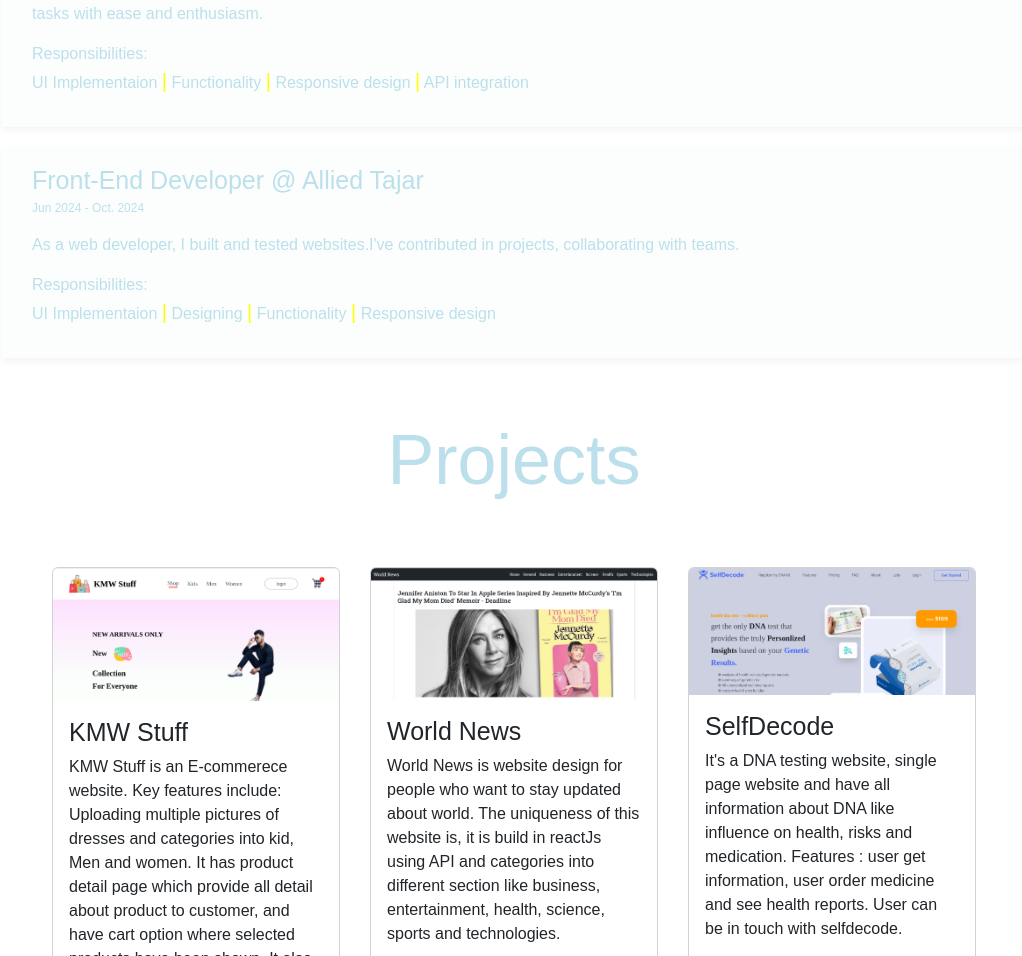
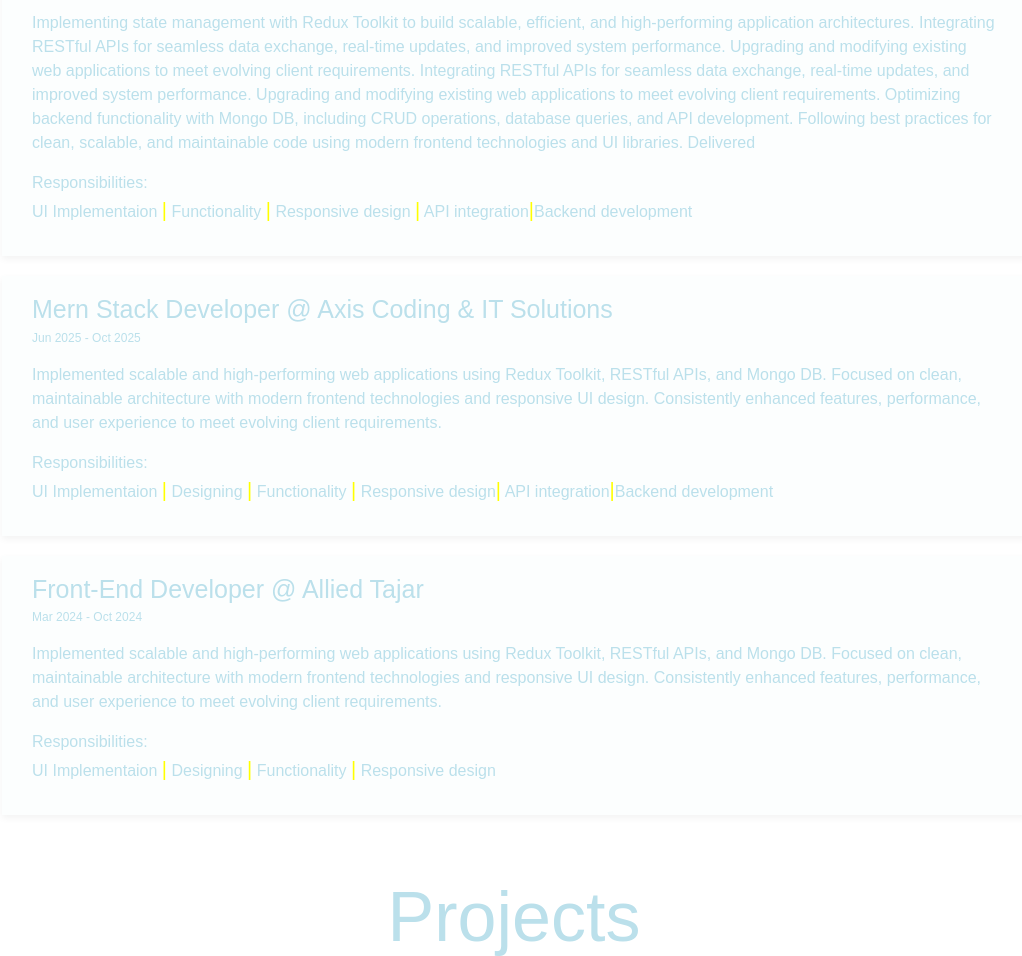
Before and after one commit to kamran-7775/portfolio, a plain HTML site: page index.html in a window 1280 px wide. Shown: the part 1200-2156 px from the top of the page, without its empty margins (126-1148 px from the left). Drawn offline with nearby package versions, Linux system fonts and the light colour scheme; a web font is replaced by a local one.

Commit message:
portfolio

```diff
--- a/index.html
+++ b/index.html
@@ -20,7 +20,7 @@
     integrity="sha384-0pUGZvbkm6XF6gxjEnlmuGrJXVbNuzT9qBBavbLwCsOGabYfZo0T0to5eqruptLy"
     crossorigin="anonymous"></script>
   <link rel="icon" href="./assets/favicon.png" type="image/x-icon" />
-  <title>Muhammad Hamza Ahmad</title>
+  <title>Kamran Ali</title>
 
 </head>
 
@@ -60,7 +60,7 @@
     <div style="width: 80%" class="m-auto" id="about_section">
       <div class="horizontalDivs d-flex flex-column flex-md-row-reverse justify-content-md-between">
         <div class="">
-          <img src="./assets/project/Hamza.png" alt="Girl in a jacket" class="profile_image mb-3" style="
+          <img src="./assets/project/Kamran.png" alt="Girl in a jacket" class="profile_image mb-3" style="
                 border-radius: 50%;
                 object-fit: cover;
                 object-position: top;
@@ -70,16 +70,20 @@
         </div>
         <div class="">
           <h1 class="text_light main_heading font_standard">
-            Hello World, I'm<br />
-            Muhammad Hamza Ahmad
+            Asslam Alikum, I'm<br />
+            Kamran Ali
           </h1>
         </div>
       </div>
       <div class="horizontalDivs">
         <p class="text_light primary_heading font_standard about_content " style="font-weight: 230">
-          Passionate Front-End Developer with one year of experience in building responsive interfaces and reusable
-          components.<br>Skilled in crafting user-centric designs and delivering solutions tailored to client
-          needs,<br>with a strong drive for continuous learning.
+          As a Web Developer, I build fast, responsive, and user-friendly applications using JavaScript,
+          Typescript,Nextjs,Nestjs
+          and React.js. I focus on writing clean, scalable code and designing intuitive interfaces with Tailwind CSS and
+          MUI. With
+          a strong emphasis on performance and cross-device compatibility, I’m passionate about learning new
+          technologies
+          and delivering seamless digital experiences.
         </p>
       </div>
     </div>
@@ -148,9 +152,9 @@
 
       <div class="my-2 col-4 col-sm-4 col-md-3 col-lg-3 all web">
         <div class="tech-image-wrapper img_wrapper">
-          <img loading="lazy" class="image-fluid" src="./assets/figma.png" alt="materialui" decoding="async" />
+          <img loading="lazy" class="image-fluid" src="./assets/nest.png" alt="materialui" decoding="async" />
           <p class="text_light font_standard secondary_heading m-0">
-            Figma
+            Nest.js
           </p>
         </div>
       </div>
@@ -173,15 +177,22 @@
             margin-bottom: 20px;
           ">
         <p class="text_light font_standard primary_heading m-0">
-          React Js Developer @ HPS SoftStudio
+          Mern Stack Developer @ VORDX Technalogies
         </p>
         <p class="text_light font_standard tertiary_heading">
-          Nov. 2024 - May 2025
+          Nov 2025 - Present
         </p>
         <p class="text_light font_standard secondary_heading">
-          As a web developer, I had contributed in projects and often collaborating as a team member. In React, I
-          confidently tackle
-          challenging tasks with ease and enthusiasm.
+          Implementing state management with Redux Toolkit to build scalable, efficient, and high-performing application
+          architectures.
+          Integrating RESTful APIs for seamless data exchange, real-time updates, and improved system performance.
+          Upgrading and modifying existing web applications to meet evolving client requirements. Integrating RESTful
+          APIs
+          for seamless data exchange, real-time updates, and improved system performance. Upgrading and modifying
+          existing web applications to meet evolving client requirements.
+          Optimizing backend functionality with Mongo DB, including CRUD operations, database queries, and API
+          development. Following best practices for clean, scalable, and maintainable code using modern frontend
+          technologies and UI libraries. Delivered
         </p>
         <p class="text_light font_standard secondary_heading m-0">
           Responsibilities:
@@ -191,7 +202,40 @@
           <span style="color: yellow; font-size: 20px">|</span> Functionality
           <span style="color: yellow; font-size: 20px">|</span> Responsive
           design <span style="color: yellow; font-size: 20px">|</span> API
-          integration
+          integration<span style="color: yellow; font-size: 20px">|</span>Backend
+          development
+
+        </p>
+      </div>
+      <div style="
+            padding: 15px 30px;
+            margin: 20px 0;
+            background-color: #bbe0eb0d;
+            -webkit-box-shadow: 0px 3px 7px #0000000d;
+          ">
+        <p class="text_light font_standard primary_heading m-0">
+          Mern Stack Developer @ Axis Coding & IT Solutions
+        </p>
+        <p class="text_light font_standard tertiary_heading">
+          Jun 2025 - Oct 2025
+        </p>
+        <p class="text_light font_standard secondary_heading">
+          Implemented scalable and high-performing web applications using Redux Toolkit, RESTful APIs, and
+          Mongo DB. Focused on clean, maintainable architecture with modern frontend technologies and
+          responsive UI design. Consistently enhanced features, performance, and user experience to meet
+          evolving client requirements.
+        </p>
+        <p class="text_light font_standard secondary_heading m-0">
+          Responsibilities:
+        </p>
+        <p class="text_light font_standard secondary_heading">
+          UI Implementaion
+          <span style="color: yellow; font-size: 20px">|</span> Designing
+          <span style="color: yellow; font-size: 20px">|</span> Functionality
+          <span style="color: yellow; font-size: 20px">|</span> Responsive
+          design<span style="color: yellow; font-size: 20px">|</span> API
+          integration<span style="color: yellow; font-size: 20px">|</span>Backend
+          development
 
         </p>
       </div>
@@ -204,11 +248,13 @@
           Front-End Developer @ Allied Tajar
         </p>
         <p class="text_light font_standard tertiary_heading">
-          Jun 2024 - Oct. 2024
+          Mar 2024 - Oct 2024
         </p>
         <p class="text_light font_standard secondary_heading">
-          As a web developer, I built and tested websites.I've contributed in projects,
-          collaborating with teams.
+          Implemented scalable and high-performing web applications using Redux Toolkit, RESTful APIs, and
+          Mongo DB. Focused on clean, maintainable architecture with modern frontend technologies and
+          responsive UI design. Consistently enhanced features, performance, and user experience to meet
+          evolving client requirements.
         </p>
         <p class="text_light font_standard secondary_heading m-0">
           Responsibilities:
@@ -235,16 +281,18 @@
             width: 100%; */
           " class="m-auto d-flex flex-wrap row-gap-3 contact_section justify-content-center align-items-stretch">
         <div class="card project_card">
-          <img class="card-img-top" src="./assets/project/KMW.png" alt="Card image cap" />
+          <img class="card-img-top" src="./assets/Appoint.png" alt="Card image cap" />
           <div class="card-body">
             <h5 class="card-title primary_heading font_standard" style="font-weight: 500">
-              KMW Stuff
+              Appointment SaaS Platform
             </h5>
             <p class="card-text secondary_heading font_standard">
-              KMW Stuff is an E-commerece website. Key features include: Uploading multiple pictures of dresses and
-              categories into kid, Men and women. It has product detail page which provide all detail about product to
-              customer, and have cart option where selected products have been shown. It also shows calculated price and
-              checkout receipt.
+              Currently working at Vordx Technologies on a real-world production-level project titled “Appointment
+              SaaS”.
+              The platform is designed to manage business-wise campaigns, leads, and appointments using live Real APIs.
+              Actively involved in API integration using typescript, ensuring real-time data handling, high performance,
+              and
+              responsive user interface..
             </p>
             <div class="d-flex flex-wrap">
               <div class="project-tech-image-wrapper">
@@ -261,19 +309,25 @@
                 <img loading="lazy" class="image-fluid" src="./assets/bootstrap-logo-shadow.png" alt="tailwind"
                   decoding="async" />
               </div>
+              <div class="project-tech-image-wrapper">
+                <img loading="lazy" class="image-fluid" src="./assets/SQL.png" alt="SQL" decoding="async" />
+              </div>
             </div>
           </div>
         </div>
         <div class="card project_card">
-          <img class="card-img-top" src="./assets/project/News.png" alt="Card image cap" />
+          <img class="card-img-top" src="./assets/crop.png" alt="Card image cap" />
           <div class="card-body">
             <h5 class="card-title primary_heading font_standard" style="font-weight: 500">
-              World News
+              Crop Prediction System
             </h5>
             <p class="card-text secondary_heading font_standard">
-              World News is website design for people who want to stay updated about world. The uniqueness of this
-              website is, it is build in reactJs using API and categories into different section like business,
-              entertainment, health, science, sports and technologies.
+              Developed a web application for Robot Jenn (client) during my time at Axis Coding & IT Solutions. The
+              project
+              focused on predicting crop types based on environmental data, ensuring performance, responsive design, and
+              real-time results. I integrated Real APIs using JavaScript and provided frontend support to ensure smooth
+              communication between the backend and user interface, enhancing overall system efficiency and user
+              experience.
             </p>
             <div class="d-flex flex-wrap">
               <div class="project-tech-image-wrapper">
@@ -289,19 +343,25 @@
               <div class="project-tech-image-wrapper">
                 <img loading="lazy" class="image-fluid" src="./assets/css-3.png" alt="javascript" decoding="async" />
               </div>
+              <div class="project-tech-image-wrapper">
+                <img loading="lazy" class="image-fluid" src="./assets/SQL.png" alt="SQL" decoding="async" />
+              </div>
             </div>
           </div>
         </div>
         <div class="card project_card">
-          <img class="card-img-top" src="./assets/project/Selfdecode.png" alt="Card image cap" />
+          <img class="card-img-top" src="./assets/project/KMW.png" alt="Card image cap" />
           <div class="card-body d-flex flex-column">
             <h5 class="card-title primary_heading font_standard" style="font-weight: 500">
-              SelfDecode
+              K&N E-Commerce
             </h5>
             <p class="card-text secondary_heading font_standard">
-              It's a DNA testing website, single page website and have all information about DNA like influence on
-              health, risks and medication. Features : user get information, user order medicine and see health reports.
-              User can be in touch with selfdecode.
+              Developed a fully responsive e-commerce web application using React (Vite) and Tailwind CSS for fast
+              performance and modern UI.
+              Implemented dynamic product listing, cart, and checkout functionality with a smooth user experience.
+              Used MongoDB for efficient data storage and management of products, users, and orders.
+              Built reusable components and optimized state management for scalability.
+              Ensured mobile-first design and clean, maintainable code structure.
             </p>
             <div class="d-flex flex-wrap mt-auto">
               <div class="project-tech-image-wrapper">
@@ -316,6 +376,9 @@
               </div>
               <div class="project-tech-image-wrapper">
                 <img loading="lazy" class="image-fluid" src="./assets/html-5.png" alt="firebase" decoding="async" />
+              </div>
+              <div class="project-tech-image-wrapper">
+                <img loading="lazy" class="image-fluid" src="./assets/SQL.png" alt="SQL" decoding="async" />
               </div>
             </div>
           </div>
@@ -380,13 +443,13 @@
         </h1>
         <div style="width: 80%; margin-top: 50px !important"
           class="m-auto d-flex flex-wrap contact_section justify-content-center align-items-center">
-          <a class="inner_box" href="https://www.linkedin.com/in/hamza-ahmad860/" target="_blank">
+          <a class="inner_box" href="https://www.linkedin.com/in/kamran-ali-b21538293/" target="_blank">
             <div class="contact_icon_wrapper">
               <img loading="lazy" class="image-fluid" src="./assets/icon-linkedin.png" alt="linkedin"
                 decoding="async" />
             </div>
           </a>
-          <a class="inner_box" href="https://github.com/Hamza-Creations/" target="_blank">
+          <a class="inner_box" href="https://github.com/KamranDev7775" target="_blank">
             <div class="contact_icon_wrapper">
               <img loading="lazy" class="image-fluid" src="./assets/icon-github.png" alt="github" decoding="async" />
             </div>
@@ -394,12 +457,12 @@
         </div>
         <p class="font_standard primary_heading mt-3" style="text-align: center; color: white">
           <span style="color: yellow; font-size: 20px">Gmail: </span>
-          muhammadhamzaahmad4@gmail.com
+          kamranali8329@gmail.com
 
         </p>
         <p class="font_standard primary_heading mt-3" style="text-align: center; color: white">
           <span style="color: yellow; font-size: 20px">Contact#</span>
-          +92344-7400860
+          +923081658329
         </p>
       </div>
       <p class="text_light font_standard tertiary_heading" style="margin-top: auto; text-align: center">
```
Also changed, not shown: assets/Appoint.png (added), assets/SQL.png (added), assets/crop.png (added), assets/nest.png (added), assets/project/Kamran.png (added).
